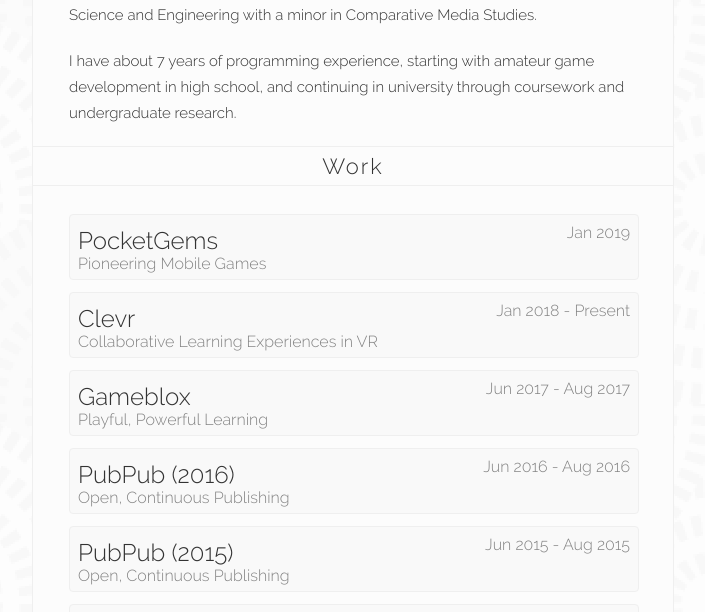
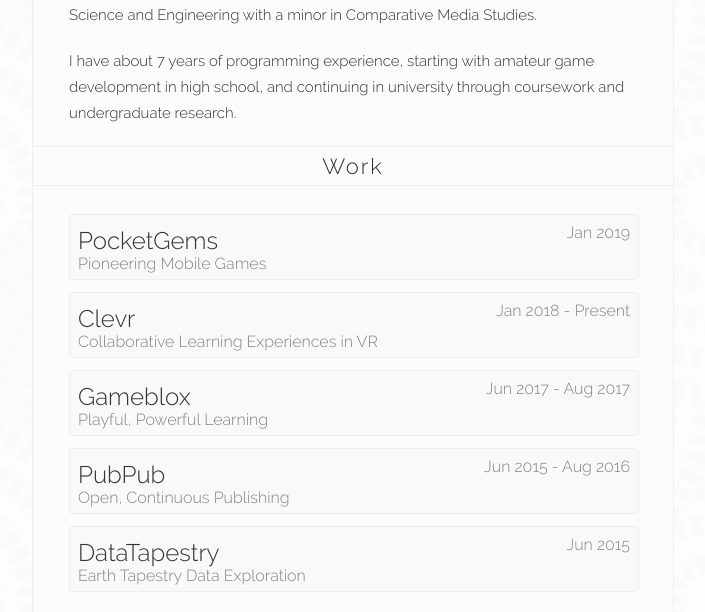
Before and after one commit to femi96/Outer-Ish-Index-2019, a Gatsby site: page / in a window 1280 px wide. Shown: the part 196-808 px from the top of the page, without its empty margins (287-992 px from the left). Built offline with nearby package versions, Linux system fonts and the light colour scheme; Gatsby itself is replaced by a stand-in of ours.

Commit message:
Change index background and work content

```diff
--- a/src/components/layout.css
+++ b/src/components/layout.css
@@ -18,7 +18,7 @@
 
 body {
   color: #333;
-  background-image: url('../images/back.png');
+  background-image: url('../images/back_light.png');
   /*background-image: url('../images/back_dark.png');*/
   background-color: #FDFDFD;
   /*background-color: #1D1D2D;*/
--- a/src/components/layout.js
+++ b/src/components/layout.js
@@ -32,7 +32,7 @@
     <div className='main'>
 
       <div className='header'>
-        <Link to='/'><h1 class='header_title'>Femi Oladipupo</h1></Link>
+        <Link to='/' title='Main Page'><h1 class='header_title'>Femi Oladipupo</h1></Link>
         <hr></hr>
       </div>
 
@@ -55,7 +55,7 @@
         </div>
 
         <div className='footer_text'>
-          <Link to='/'>Femi Oladipupo</Link>
+          <Link to='/' title='Main Page'>Femi Oladipupo</Link>
           <span style={{color:'#828282'}}> © {new Date().getFullYear()}</span>
         </div>
 
--- a/src/components/work.js
+++ b/src/components/work.js
@@ -26,16 +26,9 @@
       link='/gameblox'>
     </Stub>
     <Stub
-      title='PubPub (2016)'
+      title='PubPub'
       desc='Open, Continuous Publishing'
-      date='Jun 2016 - Aug 2016'
-      image='lul'
-      link='/pubpub'>
-    </Stub>
-    <Stub
-      title='PubPub (2015)'
-      desc='Open, Continuous Publishing'
-      date='Jun 2015 - Aug 2015'
+      date='Jun 2015 - Aug 2016'
       image='lul'
       link='/pubpub'>
     </Stub>
```
Also changed, not shown: src/images/back_dark.png, src/images/back_light.png (added).
